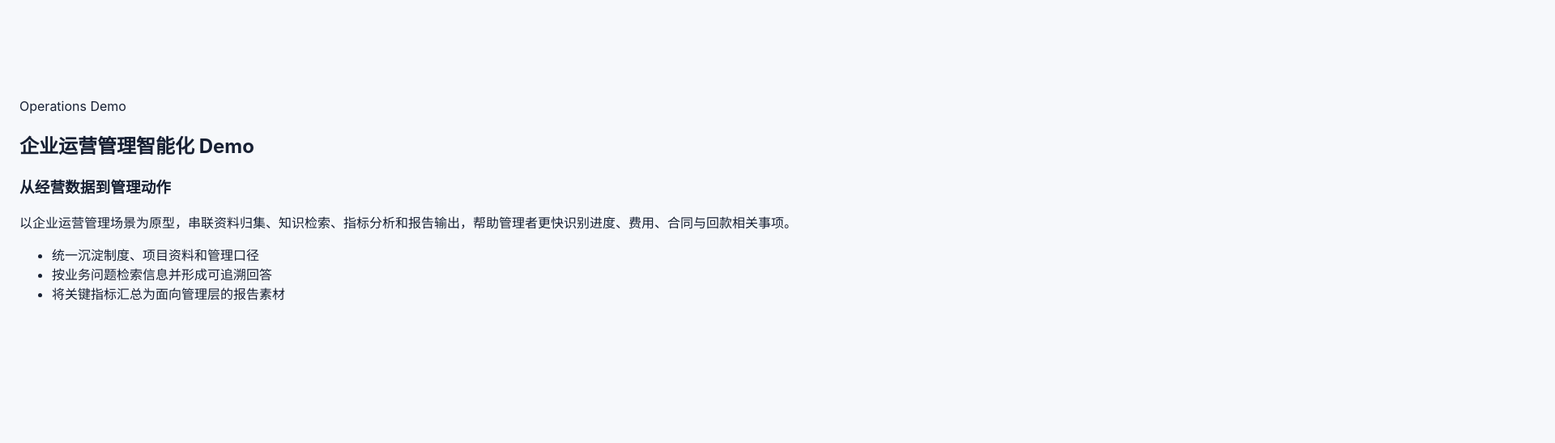
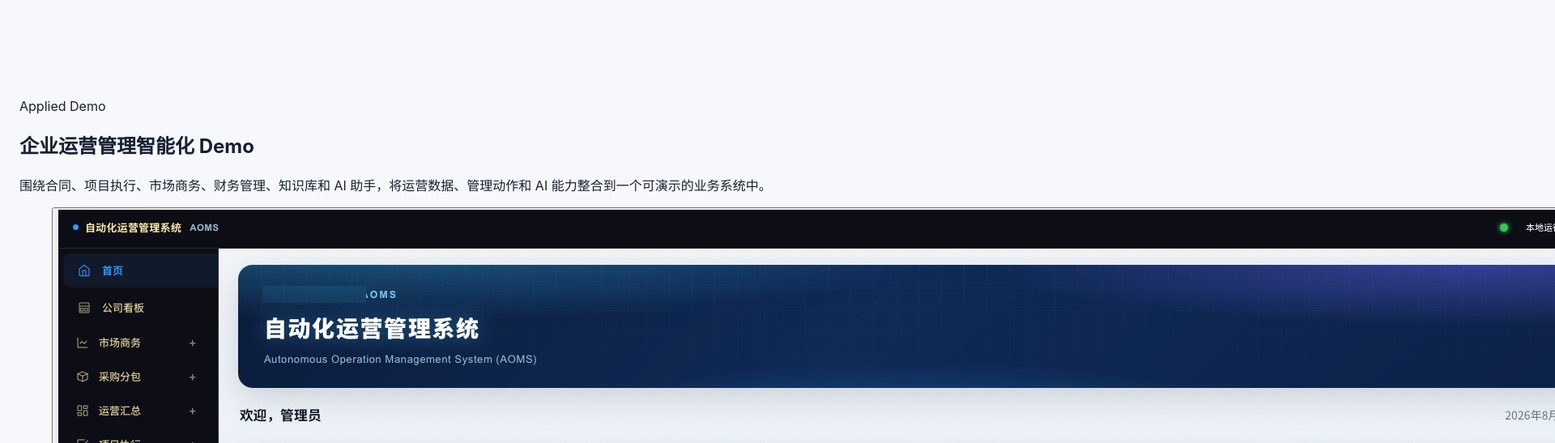
Before and after one commit to jackyshenfenghua/fenghuashen.com, a website: page index.html in a window 1280 px wide. Shown: the part 1780-2327 px from the top of the page at 81% size, 1920 px wide, since content can reach past the window. Drawn offline with Linux system fonts and the light colour scheme.

Commit message:
feat: add cleaned AOMS case asset

```diff
--- a/index.html
+++ b/index.html
@@ -90,21 +90,26 @@
         </div>
       </section>
 
-      <section id="case-study" class="section" aria-labelledby="case-title">
+      <section id="case-study" class="section section--case" aria-labelledby="case-title">
         <div class="section__inner">
-          <p class="eyebrow">Operations Demo</p>
-          <h2 id="case-title">企业运营管理智能化 Demo</h2>
-          <article class="case-study">
-            <h3>从经营数据到管理动作</h3>
-            <p>以企业运营管理场景为原型，串联资料归集、知识检索、指标分析和报告输出，帮助管理者更快识别进度、费用、合同与回款相关事项。</p>
-            <ul>
-              <li>统一沉淀制度、项目资料和管理口径</li>
-              <li>按业务问题检索信息并形成可追溯回答</li>
-              <li>将关键指标汇总为面向管理层的报告素材</li>
-            </ul>
-          </article>
+          <div class="section-heading">
+            <p class="eyebrow">Applied Demo</p>
+            <h2 id="case-title">企业运营管理智能化 Demo</h2>
+            <p>围绕合同、项目执行、市场商务、财务管理、知识库和 AI 助手，将运营数据、管理动作和 AI 能力整合到一个可演示的业务系统中。</p>
+          </div>
+          <figure class="case-figure">
+            <button class="case-figure__button" type="button" data-dialog-target="aoms-dialog" aria-label="放大查看企业运营管理智能化 Demo 截图">
+              <img src="assets/aoms-dashboard-clean.png" alt="自动化运营管理系统 AOMS 的数据看板、业务分类、滚动余额和运营模块截图">
+            </button>
+            <figcaption>Demo 展示合同、回款、业务分类、项目执行、知识库和 AI 助手等企业运营场景。</figcaption>
+          </figure>
         </div>
       </section>
+
+      <dialog class="image-dialog" id="aoms-dialog" aria-label="企业运营管理智能化 Demo 截图预览">
+        <button class="image-dialog__close" type="button" data-dialog-close aria-label="关闭预览">关闭</button>
+        <img src="assets/aoms-dashboard-clean.png" alt="">
+      </dialog>
 
       <section id="capabilities" class="section" aria-labelledby="capabilities-title">
         <div class="section__inner">
```
Also changed, not shown: tests/static-check.mjs (+6 -1 lines), assets/aoms-dashboard-clean.png (added).
